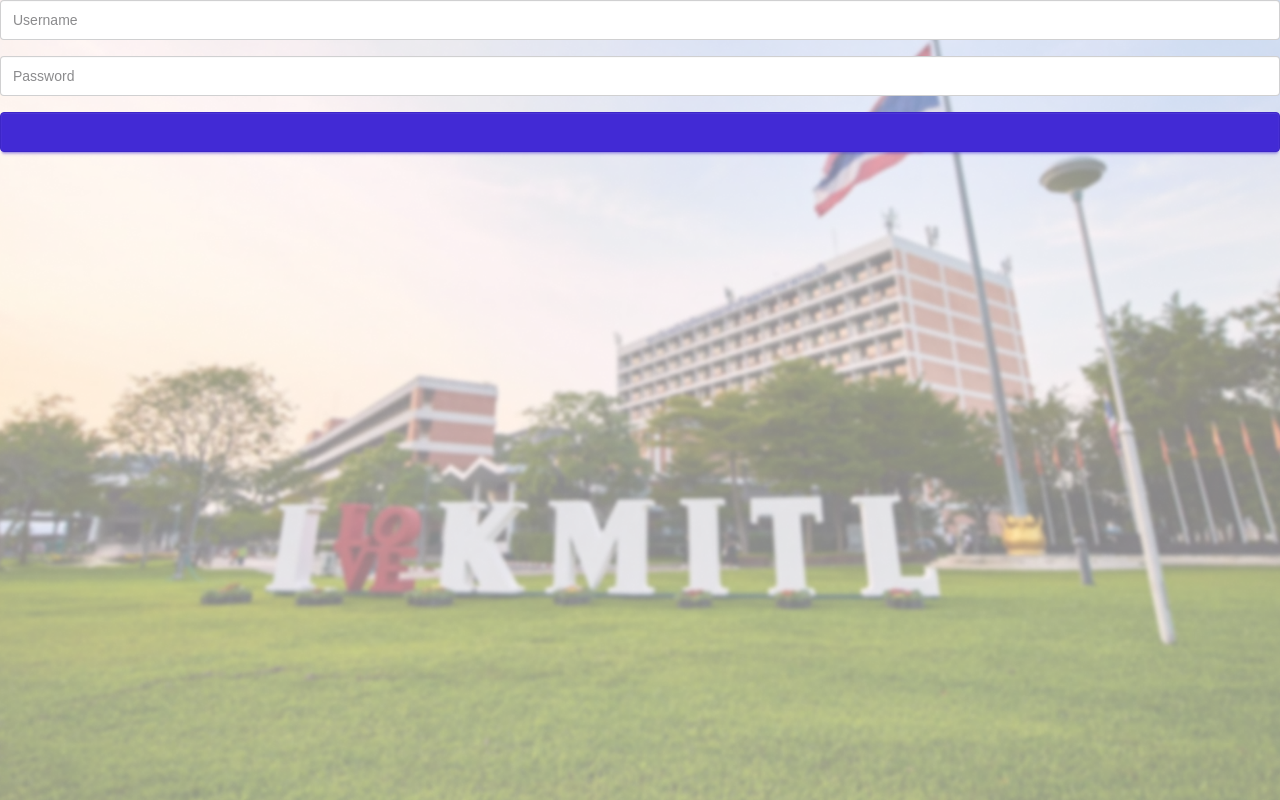
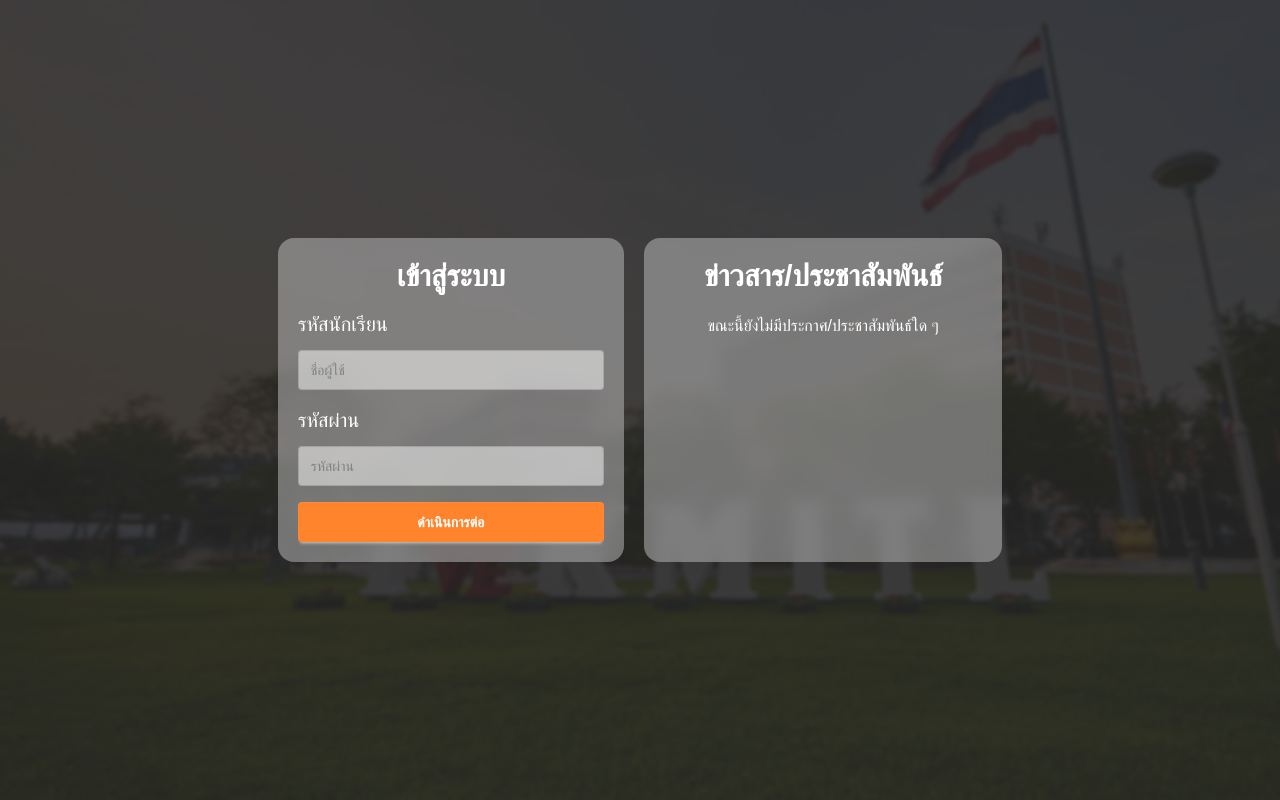
Before and after one commit to Serried/LRESO, a React (Vite) app in the folder frontend/: page / in a window 1280 px wide. Built offline with nearby package versions, Linux system fonts and the light colour scheme; a web font is replaced by a local one.

Commit message:
feat: login page styling + refactor

```diff
--- a/frontend/src/components/Login.jsx
+++ b/frontend/src/components/Login.jsx
@@ -1,84 +1,130 @@
-import React, { useState } from 'react'
-import { useNavigate } from 'react-router-dom'
+import React, { useState } from "react";
+import { useNavigate } from "react-router-dom";
 
 function Login() {
-    const [username, setUsername] = useState('');
-    const [password, setPassword] = useState('');
-    const [error, setError] = useState('');
+  const [username, setUsername] = useState("");
+  const [password, setPassword] = useState("");
+  const [error, setError] = useState("");
   const navigate = useNavigate();
 
   const handleSubmit = async (e) => {
     e.preventDefault();
-        setError('');
+    setError("");
 
     try {
-            const res = await fetch('http://localhost:3000/api/login', {
-                method: 'POST',
+      const res = await fetch("http://localhost:3000/api/login", {
+        method: "POST",
         headers: {
-                    'Content-Type': 'application/json'
+          "Content-Type": "application/json",
         },
-                body: JSON.stringify({ username, password}),
+        body: JSON.stringify({ username, password }),
       });
 
       const data = await res.json();
 
       if (!res.ok) {
-                throw new Error(data.message || 'Login failed');
+        throw new Error(data.message || "Login failed");
       }
 
-            localStorage.setItem('token', data.token);
-            localStorage.setItem('user', JSON.stringify(data.user));
+      localStorage.setItem("token", data.token);
+      localStorage.setItem("user", JSON.stringify(data.user));
 
-            if (data.user.role === 'TEACHER') {
-                navigate('/teacher')
-            } else if (data.user.role === 'STUDENT') {
-                navigate('/student')
-            } else if (data.user.role === 'ADMIN') {
-                navigate('/admin')
+      if (data.user.role === "TEACHER") {
+        navigate("/teacher");
+      } else if (data.user.role === "STUDENT") {
+        navigate("/student");
+      } else if (data.user.role === "ADMIN") {
+        navigate("/admin");
       }
     } catch (e) {
       setError(e.message);
     }
-    }
-
+  };
 
   return (
     <>
-    <div className='min-h-screen bg-cover bg-center bg-no-repeat' style={{ backgroundImage: "url('/kmitl.png')"}}>
+      <div className="relative min-h-screen overflow-hidden flex items-center justify-center">
+        <div
+          className="absolute inset-0 bg-no-repeat animate-bg-float"
+          style={{
+            backgroundImage: "url('/kmitl.png')",
+            backgroundSize: "120% auto",
+            backgroundPosition: "0% center",
+          }}
+          aria-hidden="true"
+        />
+        <div className="absolute inset-0 bg-black/75" aria-hidden="true" />
+        <div id="container" className="relative z-10 flex flex-row gap-5">
+          <div
+            id="login-box"
+            className="p-5 bg-[#C2C2C2]/50 backdrop-blur-sm rounded-2xl"
+          >
+            <div id="login-content">
               <form onSubmit={handleSubmit} className="space-y-4">
                 {error && (
                   <div className="bg-red-100 text-red-700 px-4 py-2 rounded">
                     {error}
                   </div>
                 )}
-
+                <p className="text-center text-white text-3xl font-bold">
+                  เข้าสู่ระบบ
+                </p>
+                <label
+                  for="username"
+                  className="text-xl text-white drop-shadow-[3_3px_1px_rgba(0,0,0,0.25)]"
+                >
+                  <h1>รหัสนักเรียน</h1>
+                </label>
                 <input
                   type="text"
-            placeholder="Username"
+                  placeholder="ชื่อผู้ใช้"
                   value={username}
                   onChange={(e) => setUsername(e.target.value)}
-            className="input input-bordered w-full"
+                  className="input input-bordered w-full opacity-50 mt-3"
+                  id="username"
                   required
                 />
-
+                <label
+                  for="password"
+                  className="text-xl text-white drop-shadow-[3_3px_1px_rgba(0,0,0,0.25)]"
+                >
+                  <h1>รหัสผ่าน</h1>
+                </label>
                 <input
                   type="password"
-            placeholder="Password"
+                  placeholder="รหัสผ่าน"
                   value={password}
                   onChange={(e) => setPassword(e.target.value)}
-            className="input input-bordered w-full"
+                  className="input input-bordered w-full opacity-50 mt-3"
+                  id="password"
                   required
                 />
 
                 <button
                   type="submit"
-            className="btn btn-primary w-full"
+                  className="btn w-full text-white bg-[#FF842C] border-none"
                 >
+                  ดำเนินการต่อ
                 </button>
               </form>
             </div>
+          </div>
+          <div
+            id="news"
+            className="p-5 bg-[#C2C2C2]/50 backdrop-blur-sm rounded-2xl"
+          >
+            <p className="text-3xl text-white text-center font-bold px-10">
+              ข่าวสาร/ประชาสัมพันธ์
+            </p>
+            {/* hard coded เด้อ */}
+            <p className="text-center mt-5 text-white">
+              ขณะนี้ยังไม่มีประกาศ/ประชาสัมพันธ์ใด ๆ
+            </p>
+          </div>
+        </div>
+      </div>
     </>
-  )
+  );
 }
 
-export default Login
+export default Login;
--- a/frontend/src/index.css
+++ b/frontend/src/index.css
@@ -6,5 +6,14 @@
 
 * {
     font-family: "Anuphan", sans-serif;
+}
 
+/* animation รูป bg ตรงหน้า login ให้มัน pan จากซ้ายไปขวา */
+@keyframes bg-float {
+    0% { background-position: 0% center; }
+    100% { background-position: 100% center; }
 }
+
+.animate-bg-float {
+    animation: bg-float 25s ease-in-out infinite alternate;
+}
```
Lines whose indentation alone changed are shown as unchanged.
